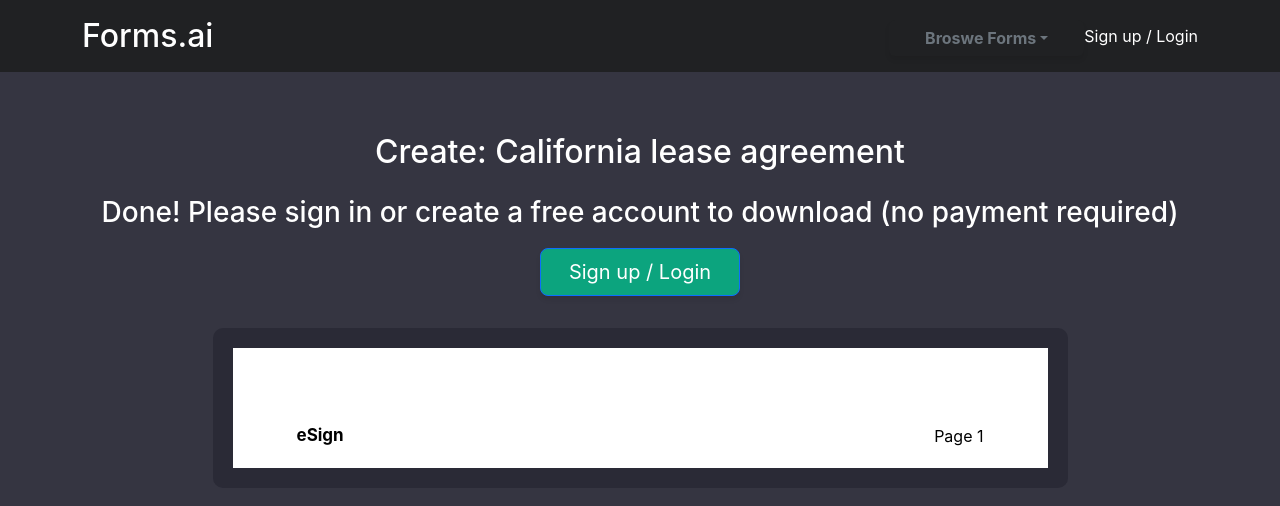
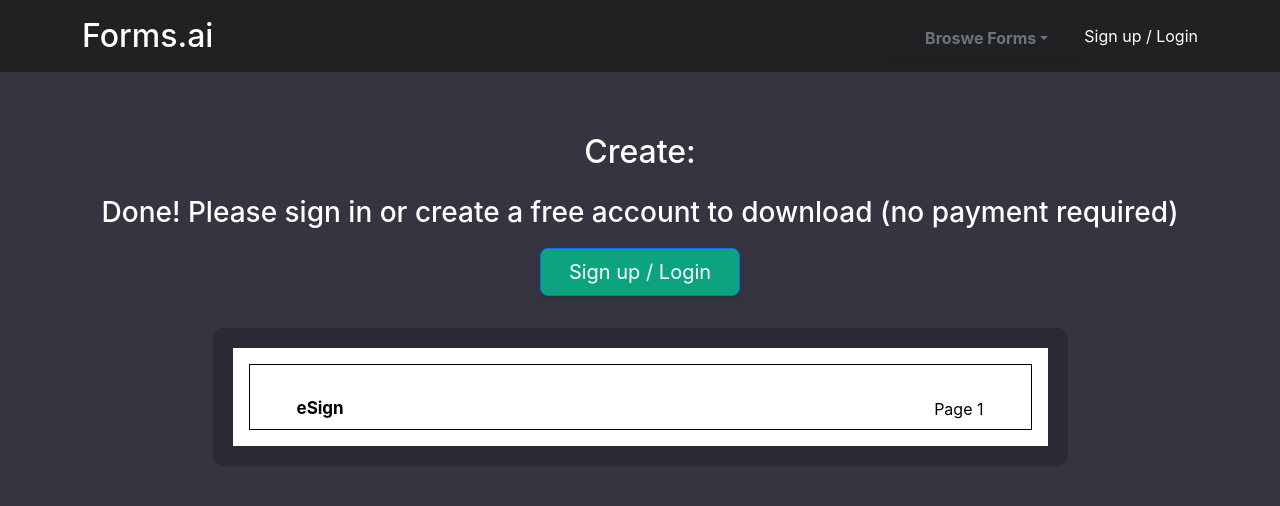
Before and after one commit to William-Boomer-Baker/e-forms, a Next.js app: page /document_preview in a window 1280 px wide. Shown: the top 506 px of the page. Built offline with nearby package versions, Linux system fonts and the light colour scheme.

Commit message:
Add update PDF design and download

```diff
--- a/package.json
+++ b/package.json
@@ -15,6 +15,7 @@
     "axios": "^1.4.0",
     "bcrypt": "^5.1.0",
     "bootstrap": "^5.2.3",
+    "jspdf": "^2.5.1",
     "micro": "latest",
     "micro-cors": "latest",
     "next": "latest",
--- a/pages/document_preview.js
+++ b/pages/document_preview.js
@@ -3,18 +3,71 @@ import HeaderBar from "../components/header";
 // import styles from '../styles/Home.module.css';
 import Image from 'next/image';
 import { useRouter } from "next/router";
-
+import Link from "next/link";
+import jsPDF from 'jspdf';
 
 const documentPreview = () => {
 
   const router = useRouter();
   const [inputValue, setInputValue] = useState('')
   const [appendedComponents, setAppendedComponents] = useState([]);
+  const [logged, setLogged] = useState(false);
+
+  const downloadPDF = () => {
+    const topic = localStorage.getItem('inputValue');
+    const doc = new jsPDF();
+
+    var xOffset = doc.internal.pageSize.width / 2;
+
+    // Set the font size and style for the first text
+    doc.setFontSize(20);
+    doc.setFont('helvetica', 'bold');
+    doc.text(topic, xOffset, 18, { align: 'center' });
+
+    // Set the font size and style for the second text
+    doc.setFontSize(12);
+
+    var height = 20;
+
+    const storedData = localStorage.getItem('questrionArr');
+    const storedArray = JSON.parse(localStorage.getItem('answers'));
+
+    if (storedData) {
+      const parsedData = JSON.parse(storedData);
+
+      if (storedArray && storedArray.length) {
+        if (parsedData.completion && parsedData.completion.length) {
+          storedArray.forEach((item, index) => {
+            if (height > doc.internal.pageSize.height - 10) {
+              doc.addPage(); // Add a new page if the current height exceeds the available vertical space
+              height = 20; // Reset the height for the new page
+            }
+
+            height += 10;
+            doc.setFont('helvetica', 'bold');
+            doc.text(parsedData.completion[index], 10, height, { align: 'left' });
+
+            height += 6;
+            doc.setFont('helvetica', 'normal');
+            doc.text(storedArray[index], 10, height, { align: 'left' });
+          });
+        }
+      }
+    }
+
+    // Save the PDF
+    doc.save('document.pdf');
+  };
 
   useEffect(() => {
     setInputValue(localStorage.getItem('inputValue'));
     const storedData = localStorage.getItem('questrionArr');
     const storedArray = JSON.parse(localStorage.getItem('answers'));
+
+    const storedUser = sessionStorage.getItem('user');
+    if (storedUser !== null) {
+      setLogged(true)
+    }
 
     if (storedData) {
       const parsedData = JSON.parse(storedData);
@@ -50,28 +103,47 @@ const documentPreview = () => {
       <HeaderBar />
 
       <div className="text-center mt-5">
-        <h2 className="lh-lg text-center">Create: California lease agreement</h2>
+        <h2 className="lh-lg text-center">Create: {inputValue}</h2>
         <p className="h3 lh-lg">
           Done! Please sign in or create a free account to download (no payment required)
         </p>
-        <button className="btn btn-primary  btn-lg mb-4 w-200" id="headerBtn-1">Sign up / Login</button>
+        {logged ?
+          (
+            <button className="btn btn-primary  btn-lg mb-4 w-200" id="headerBtn-1" onClick={downloadPDF}>
+              Download
+            </button>
+          ) :
+          (
+            <button className="btn btn-primary  btn-lg mb-4 w-200" id="headerBtn-1">
+              <Link href="/sign_up">Sign up</Link> / <Link href="/sign_in">Login</Link>
+            </button>
+          )
+        }
+
       </div>
 
       <div className="container mt-2">
         <div className="row">
           <div className="col-12 col-md-9 custom-bg mx-auto">
-            <div className="bg-white p-5 position-relative">
-              <h1 className="topic mb-4">{inputValue}</h1>
-              {appendedComponents.map((component, index) => (
-                <div key={index}>{component}</div>
-              ))}
-              <p class="esign">eSign</p>
-              <p class="page-number">Page 1</p>
-              {/* <p className="question mb-1">Question 1:</p>
+            <div className="bg-white p-3 position-relative">
+              <div className="border-around">
+                <h2 className="topic mb-4">{inputValue}</h2>
+                {
+                  appendedComponents.map((component, index) => (
+                    index === appendedComponents.length - 1 ? (
+                      <div className="last_answer" key={index}>{component}</div>
+                    ) : (
+                      <div key={index}>{component}</div>
+                    )
+                  ))
+                }
+                <p class="esign">eSign</p>
+                <p class="page-number">Page 1</p>
+                {/* <p className="question mb-1">Question 1:</p>
               <p className="answer mb-3">Answer 1</p>
               <p className="question mb-1">Question 2:</p>
               <p className="answer mb-3">Answer 2</p> */}
-
+              </div>
             </div>
           </div>
         </div>
--- a/styles/globals.css
+++ b/styles/globals.css
@@ -655,19 +655,19 @@ button:disabled {
   border-radius: 3px;
 }
 
-.Toastify__close-button{
+.Toastify__close-button {
   width: auto !important;
 }
 
-.header-login:hover{
+.header-login:hover {
   cursor: pointer;
 }
 
-.w-200{
+.w-200 {
   width: 200px;
 }
 
-.w-800{
+.w-800 {
   width: 800px;
 }
 
@@ -681,6 +681,13 @@ button:disabled {
   font-weight: bold;
   text-align: center;
   color: black;
+  text-decoration: underline;
+}
+
+.last_answer {
+  border-bottom: 1px solid black;
+  /* padding-bottom: 20px; */
+  margin-bottom: 15px
 }
 
 .question {
@@ -700,7 +707,7 @@ button:disabled {
 
 .esign {
   position: absolute;
-  bottom: 20px;
+  bottom: 25px;
   left: 4rem;
   font-size: 17px;
   color: black;
@@ -709,8 +716,13 @@ button:disabled {
 
 .page-number {
   position: absolute;
-  bottom: 20px;
+  bottom: 25px;
   right: 4rem;
   font-size: 16px;
   color: black;
 }
+
+.border-around {
+  padding: 20px;
+  border: 1px solid black;
+}
```
Also changed, not shown: pages/sign_in.js (+15 -3 lines), 1 other file (tests, documents, lock files or other folders).
